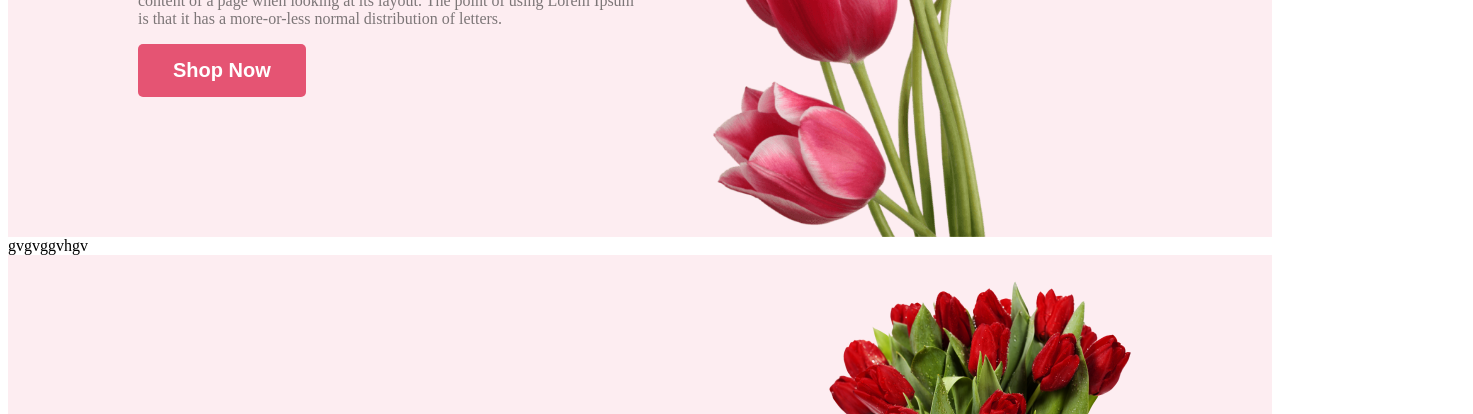
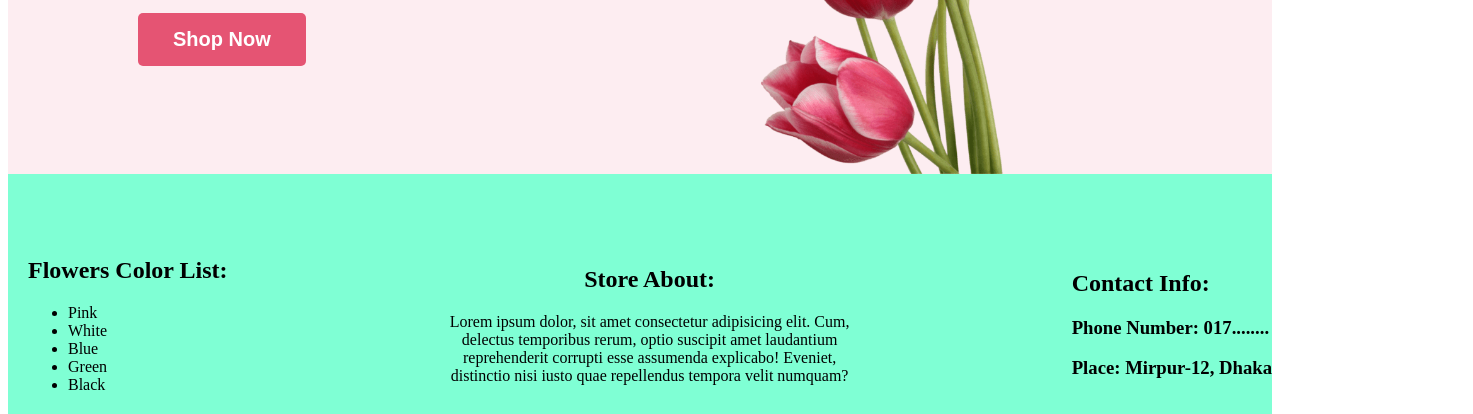
Before and after one commit to TituRoy25/flower-shop-assignment, a plain HTML site: page index.html in a window 1280 px wide. Shown: the part 358-772 px from the top of the page, 1473 px wide, since content can reach past the window. Drawn offline with Linux system fonts and the light colour scheme.

Commit message:
added store info

```diff
--- a/index.html
+++ b/index.html
@@ -22,9 +22,26 @@
             </div>
         </section>
 
-        <section>
-            <div class="featured">
-                gvgvggvhgv
+        <section class="featured">
+            <div class="list">
+                <h2>Flowers Color List:</h2>
+                <ul>
+                    <h1></h1>
+                    <li>Pink</li>
+                    <li>White</li>
+                    <li>Blue</li>
+                    <li>Green</li>
+                    <li>Black</li>
+                </ul>
+            </div>
+            <div class="about">
+                <h2>Store About:</h2>
+                <p>Lorem ipsum dolor, sit amet consectetur adipisicing elit. Cum, delectus temporibus rerum, optio suscipit amet laudantium reprehenderit corrupti esse assumenda explicabo! Eveniet, distinctio nisi iusto quae repellendus tempora velit numquam?</p>
+            </div>
+            <div class="contact">
+                <h2>Contact Info:</h2>
+                <h3>Phone Number: 017........</h3>
+                <h3>Place: Mirpur-12, Dhaka</h3>
             </div>
         </section>
 
@@ -50,14 +67,14 @@
                 </div>
         </section>
 
-        <section class="get">
+        <div class="get">
                 <div class="subscribe">
                     <h1>Get The Latest Deals</h1>
                     <p><small class="coupon" >$30 coupon for first shopping</small></p>
                     <input class="text-email" type="email" placeholder="Enter your email here....">
                     <button class="btn-primary">Subscribe</button>
                 </div>
-        </section>
+        </div>
     </main>
     <footer>
         <section class="footer" >
--- a/styles/flower.css
+++ b/styles/flower.css
@@ -1,5 +1,5 @@
 
-/* header related styles */
+/* section related styles */
 
 .btn-primary{
     border-radius: 5px;
@@ -26,7 +26,7 @@
 }
 
 .banner .profile-pic{
-    width: 450px;
+    width: 400px;
 }
 .banner-greeting{
     font-size: 45px;
@@ -37,36 +37,64 @@
     color: rgba(39, 39, 39, 0.60);
 }
 
+/* Flower Color List--section */
+
+.featured{
+    background-color: aquamarine;
+    height: 300px;
+    display: flex;
+    align-items: center;
+    justify-content: space-between;
+}
+.list{
+    margin-left: 20px;
+}
+.about{
+    text-align: center;
+    width: 400px;
+}
+
 /* Hot deal--section */
+
 .banner-content-11{
     text-align: center;
 }
 .text{
     color: #E55473;
 }
+.profile-pic-11{
+    width: 318px;
+    height: 420px;
+    flex-shrink: 0;
+}
 
 /* Instagram--section */
+
 .instagram{
-
+    padding: 5px;
     text-align: center;
 }
 .profile-4-pics{
-    padding: 15px 30px 60px 40px;
+    margin-left: 10px;
+    padding: 0px 30px 0px 20px;
 }
 .pic-gap{
     padding: 5px;
 }
 
 /* Subscribe--section */
+
 .get{
     background-image: url('../Flower Asset/Rectangle 9.png');
     background-repeat: no-repeat;
-    border-radius: 5px;
-    padding: 15px 30px 70px 80px;
+    width: 1400px;
+    height: 400px;
+    padding: 50px 0px 30px 40px;
+    margin-left: 25px;
 }
 .subscribe{
     text-align: center;
-    padding: 15px 30px 15px 30px;
+    padding: 100px;
 }
 .text-email{
     border-radius: 5px;
```
